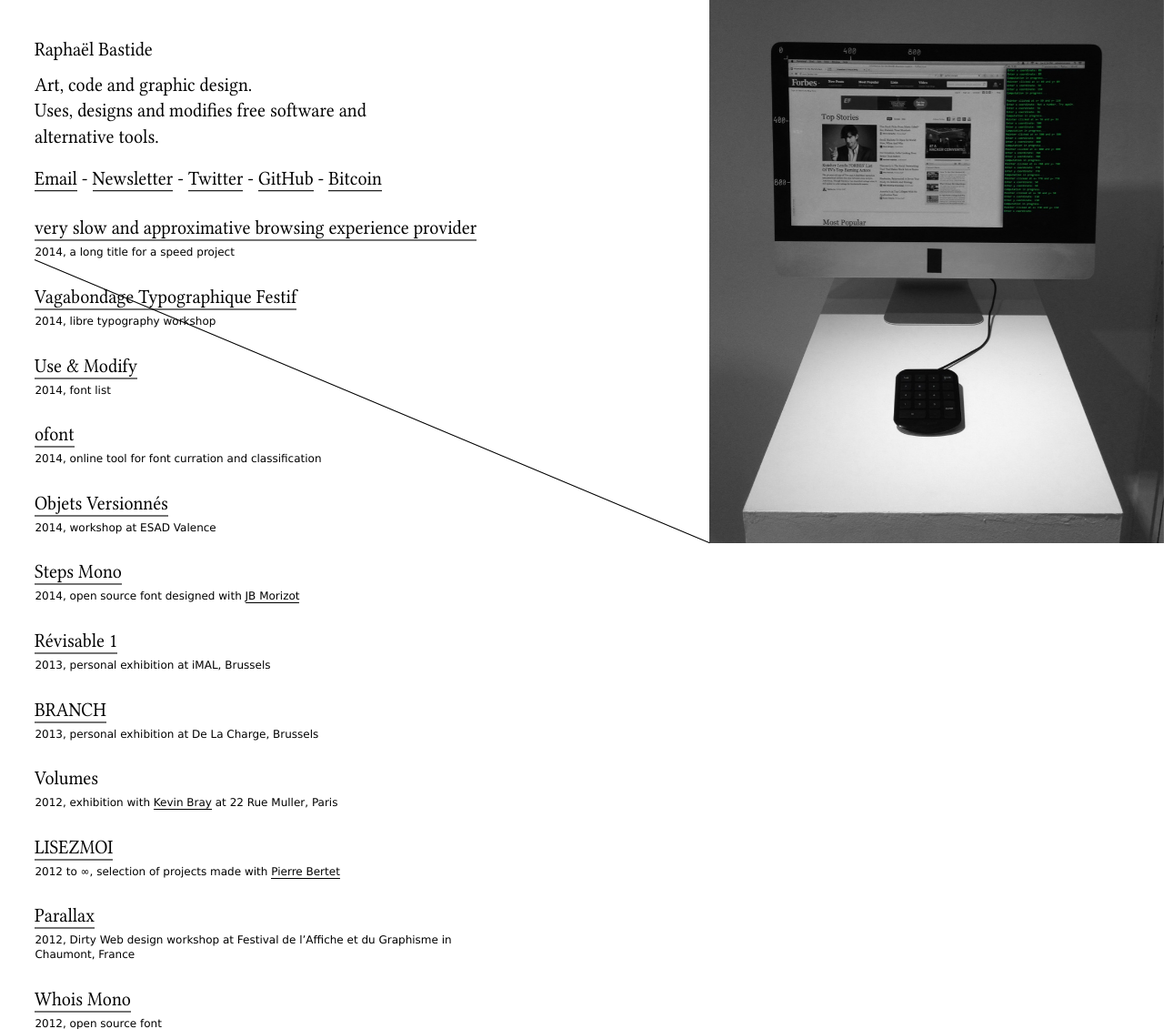
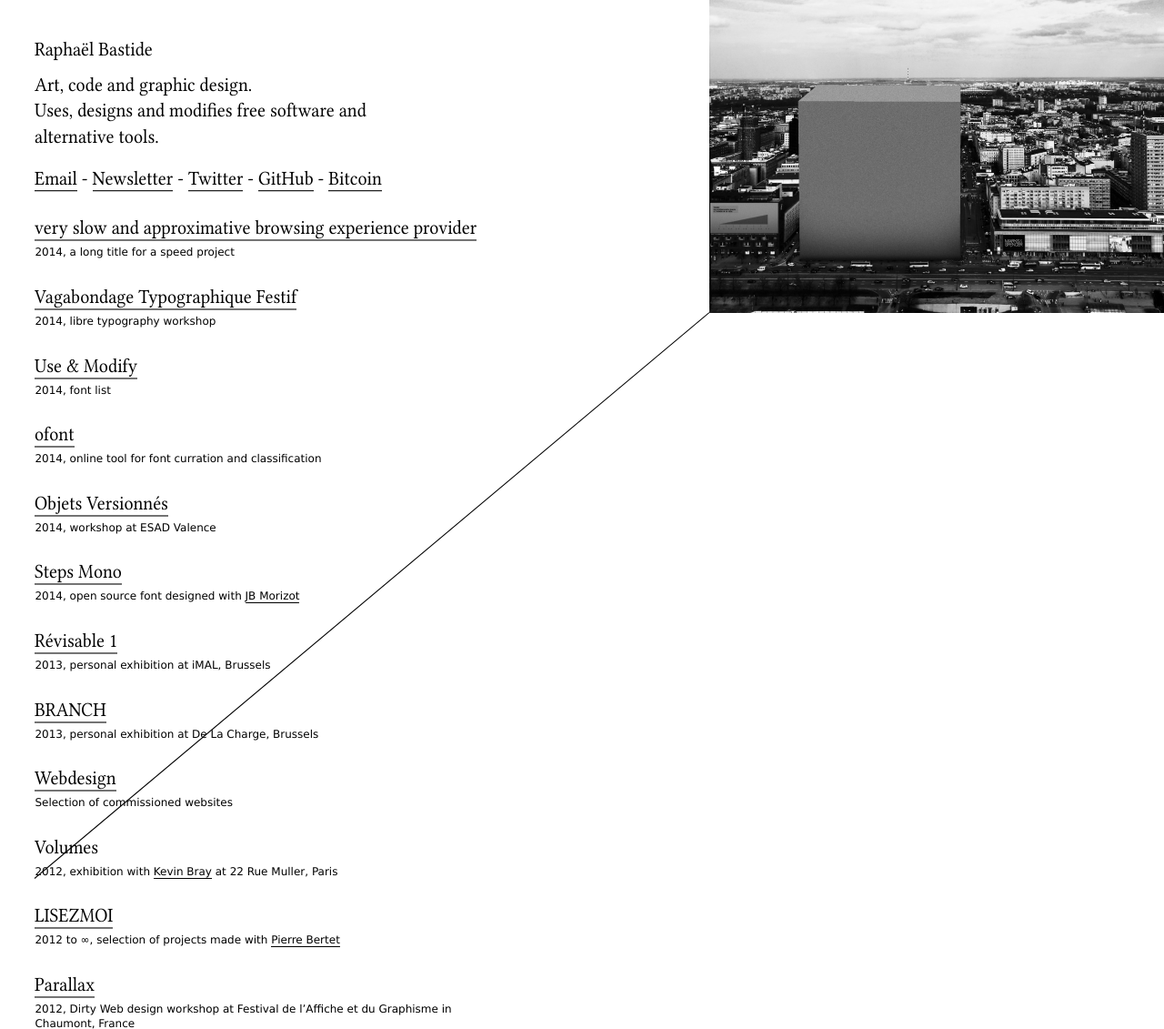
Before and after one commit to raphaelbastide/raphaelbastide.com, a PHP site: page / in a window 1280 px wide. Shown: the top 1131 px of the page at 91% size. Run offline with PHP 8.4, Linux system fonts and the light colour scheme.

Commit message:
+ Webdesign list

```diff
--- a/index.php
+++ b/index.php
@@ -109,6 +109,10 @@ Source code: https://github.com/raphaelbastide/raphaelbastide.com
     <h2><a target="_blank" href="http://raphaelbastide.com/branch/">BRANCH</a></h2>
     <p class="description">2013, personal exhibition at De La Charge, Brussels</p>
   </section>
+  <section id="webdesign">
+    <h2><a target="_blank" href="http://raphaelbastide.com/webdesign/">Webdesign</a></h2>
+    <p class="description">Selection of commissioned websites</p>
+  </section>
   <section id="volumes">
     <h2>Volumes</h2>
     <p class="description">2012, exhibition with <a href="http://kevinbray.biz/">Kevin Bray</a> at 22 Rue Muller, Paris</p>
```
Also changed, not shown: public/projects/skypapers.jpg (deleted), public/projects/webdesign-1.png (added).
